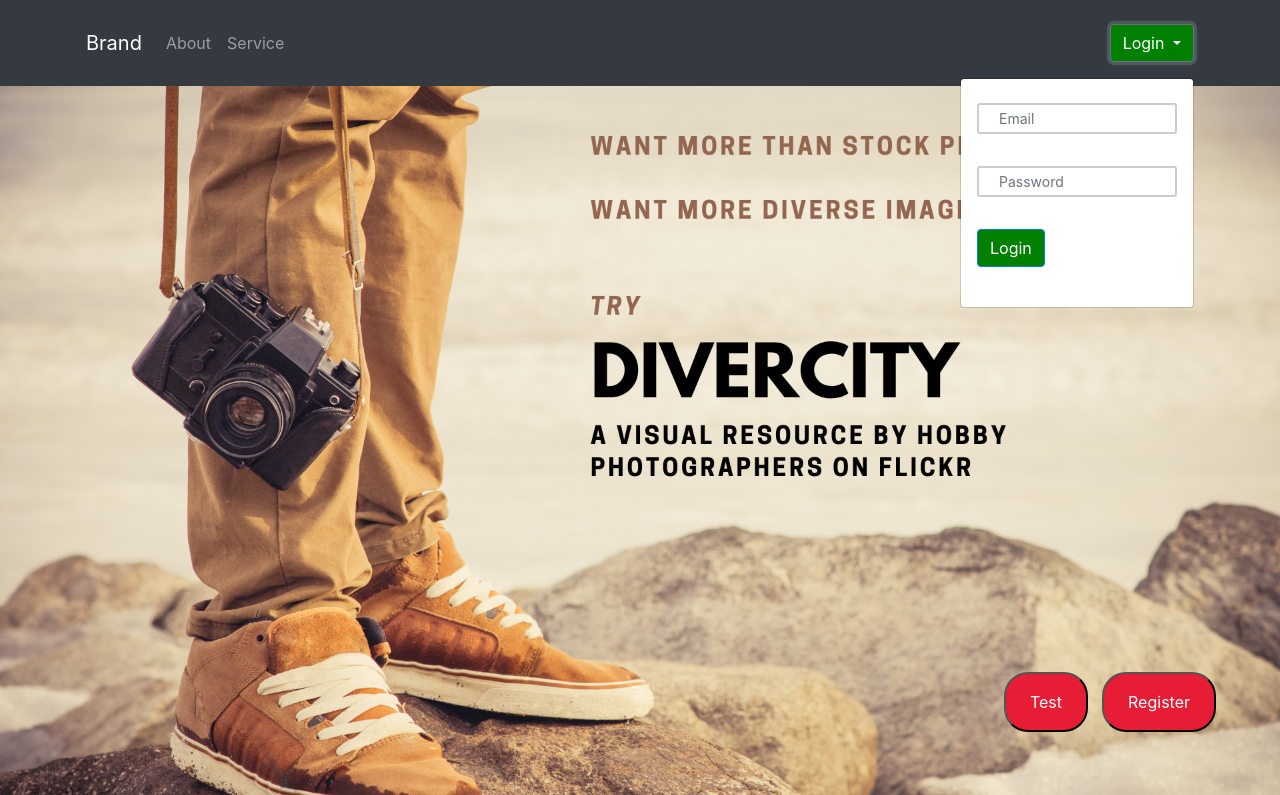
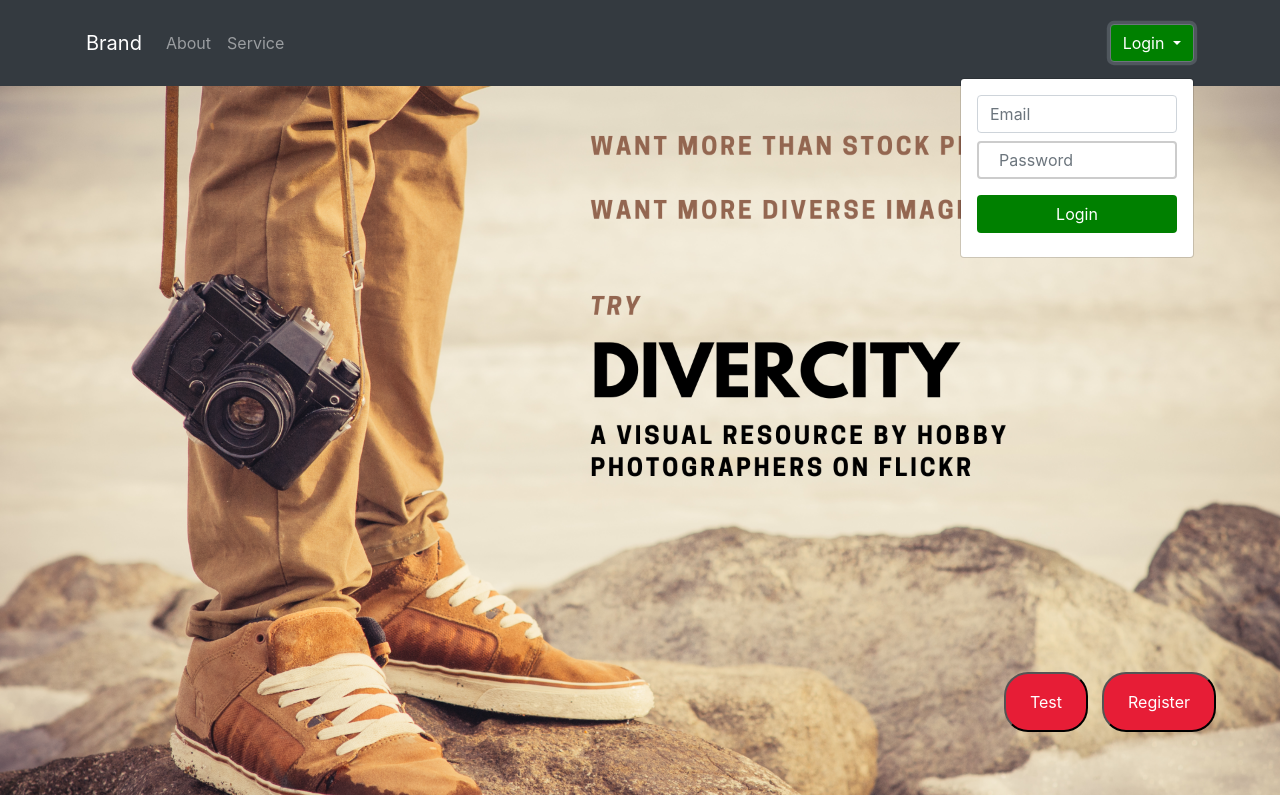
Before and after one commit to debiday/divercity_image_search, a Flask app: page / in a window 1280 px wide, after a click on "Login". Shown: the top 795 px of the page. Run offline with Flask 2, Linux system fonts and the light colour scheme; some libraries are stand-ins or nearby versions.

Commit message:
fix navbar login

```diff
--- a/templates/homepage.html
+++ b/templates/homepage.html
@@ -24,17 +24,13 @@
                   <button type="button" id="dropdownMenu1" data-toggle="dropdown" class="btn btn-outline-secondary dropdown-toggle">Login <span class="caret"></span></button>
                   <ul class="dropdown-menu dropdown-menu-right mt-2">
                      <li class="px-3 py-2">
-                         <form class="form" role="form">
-                              <div class="form-group">
-                                  <input id="emailInput" placeholder="Email" class="form-control form-control-sm" type="text" required="">
-                              </div>
-                              <div class="form-group">
-                                  <input id="passwordInput" placeholder="Password" class="form-control form-control-sm" type="text" required="">
-                              </div>
-                              <div class="form-group py-0">
-                                  <button type="submit" class="btn btn-primary btn-block">Login</button>
-                              </div>
-                          </form>
+                          <!-- <---->
+                          <form action="/login" class="navbar-form navbar-left" id="login-form" method="POST">
+                            <input type="email" placeholder="Email" id="email" class="form-control" name="email">
+                            <input type="password" placeholder="Password" class="form-control" id="password" name="password">
+                            <button type="submit" id="login-button" class="btn btn-default" value="Login">Login</button>
+                            </form>
+                             <!-- <---->
                       </li>
                   </ul>
               </li>
```
